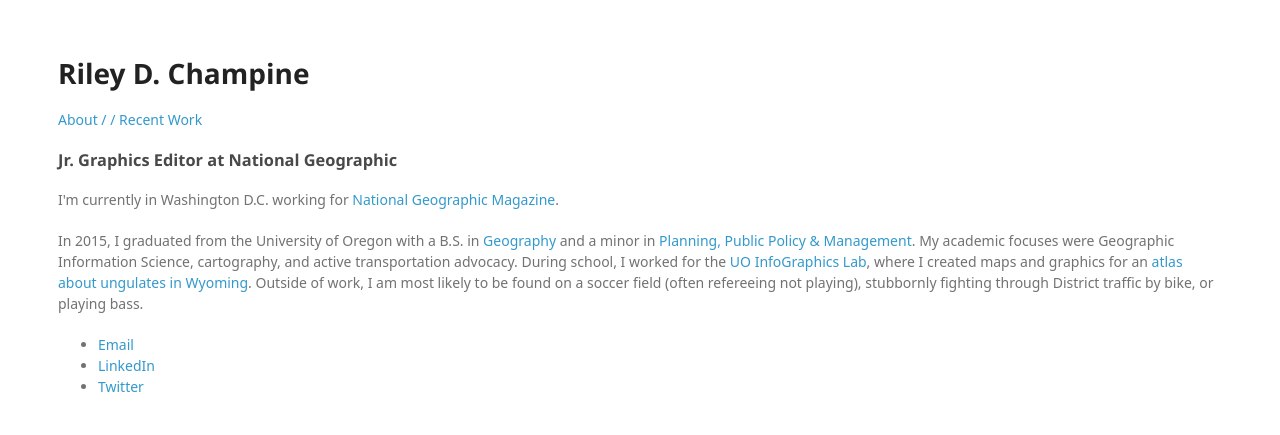
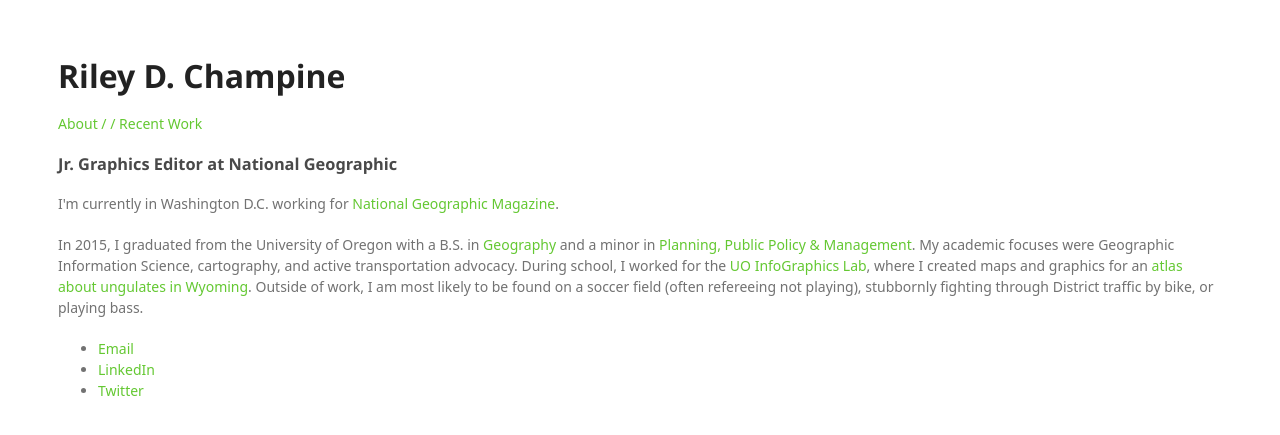
Before and after one commit to rileydchampine/rileydchampine.github.io, a Jekyll site: the page built from index.html, in a window 1280 px wide. Shown: the top 435 px of the page. Built offline with Jekyll 4.4.1, drawn with Linux system fonts in a browser that asks for light colours; some web fonts are replaced.

Commit message:
Update styles.css

```diff
--- a/stylesheets/styles.css
+++ b/stylesheets/styles.css
@@ -76,7 +76,7 @@ h1, h2, h3 {
 }
 
 h1 {
-  font-size:28px;
+  font-size:32px;
 }
 
 h2 {
@@ -88,12 +88,12 @@ h3, h4, h5, h6 {
 }
 
 a {
-  color:#39c;
+  color:#64C832;
   text-decoration:none;
 }
 
 a:hover {
-  color:#069;
+  color:#4E962A;
 }
 
 a small {
@@ -122,7 +122,7 @@ blockquote {
 code, pre {
   font-family:Monaco, Bitstream Vera Sans Mono, Lucida Console, Terminal, Consolas, Liberation Mono, DejaVu Sans Mono, Courier New, monospace;
   color:#333;
-  font-size:12px;
+  font-size:14px;
 }
 
 pre {
```
